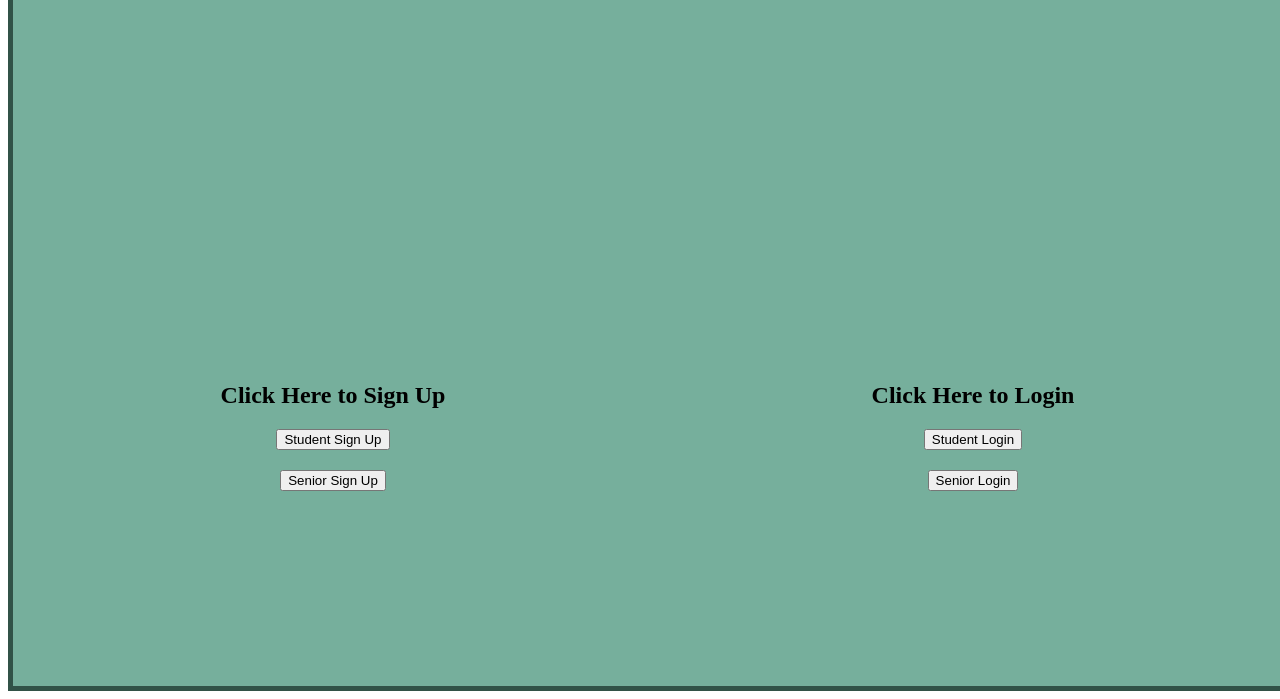
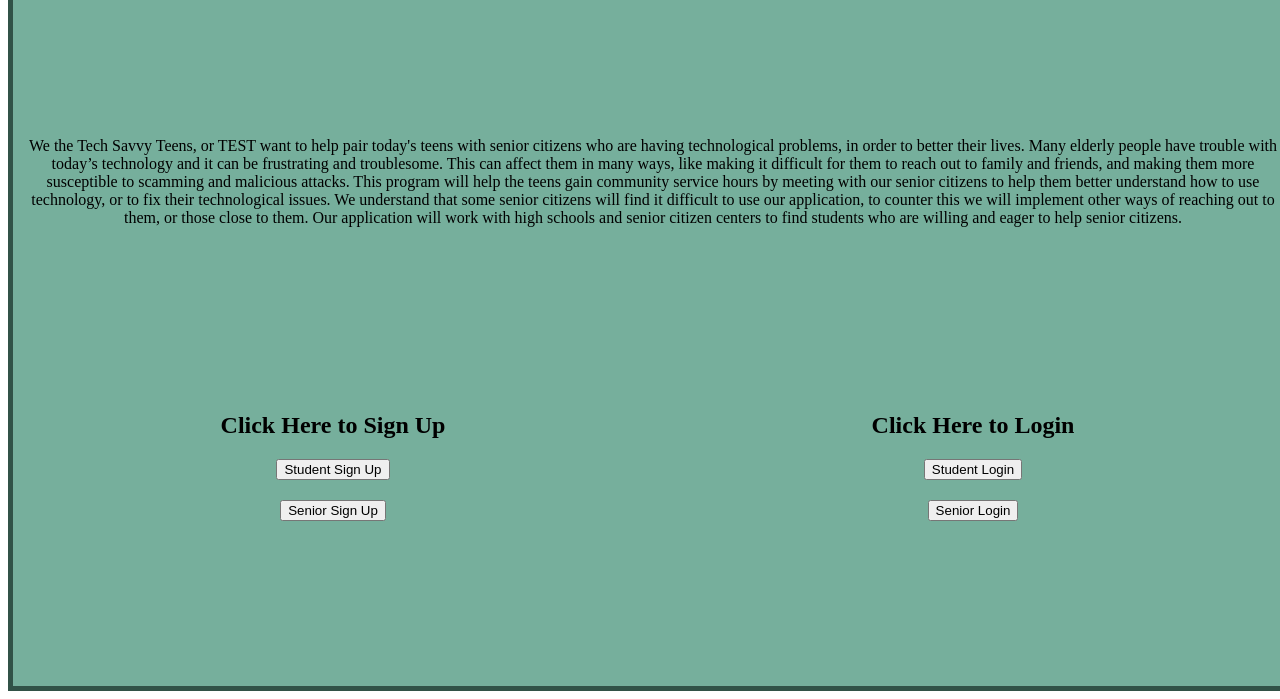
Before and after one commit to sbielak2021/sbielak2021.github.io, a plain HTML site: page index.html in a window 1280 px wide. Shown: the part 127-826 px from the top of the page. Drawn offline with Linux system fonts and the light colour scheme.

Commit message:
Uploaded stuff for final SWEN 101 project

```diff
--- a/index.html
+++ b/index.html
@@ -9,7 +9,7 @@
         <h1>Welcome to Senior Tech Connections</h1>
       </div>
 
-      <div class = "header areas">
+      <div class = "info areas">
         <p class = "center"> We the Tech Savvy Teens, or TEST want to help pair today's teens
           with senior citizens who are having technological problems, in order to
           better their lives. Many elderly people have trouble with today’s technology
```
